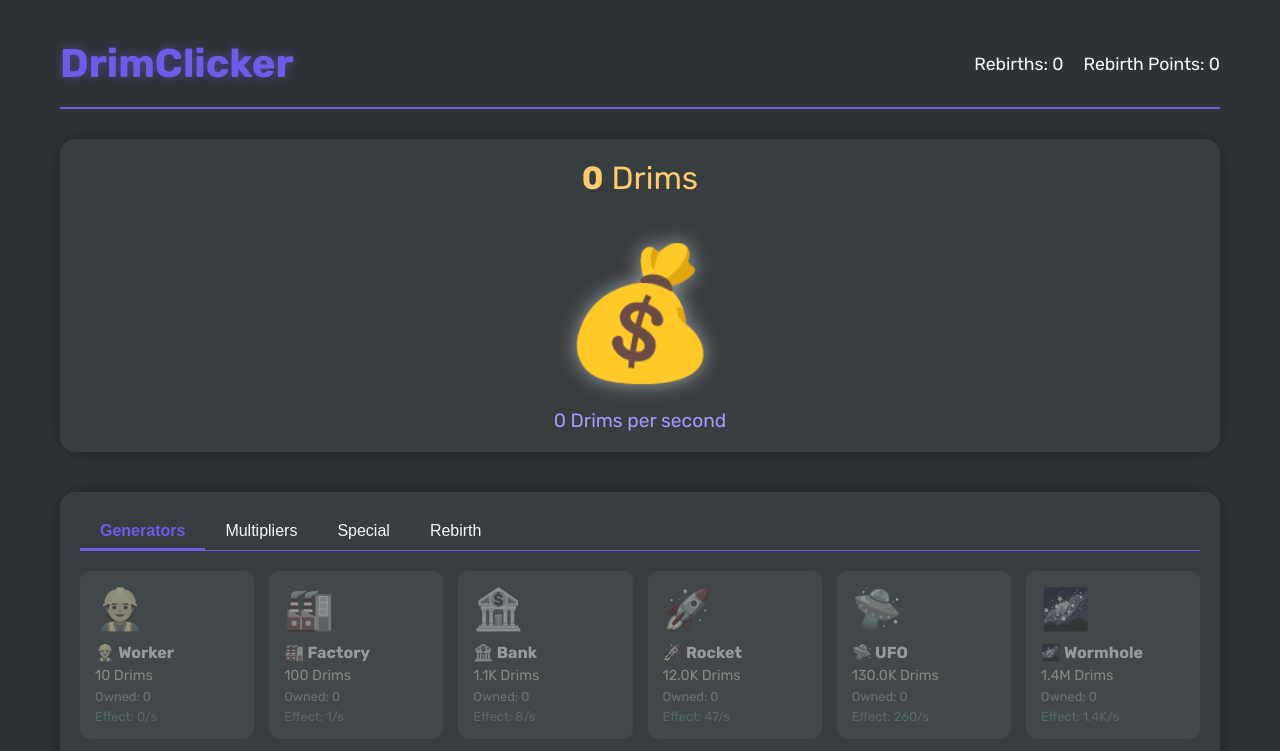
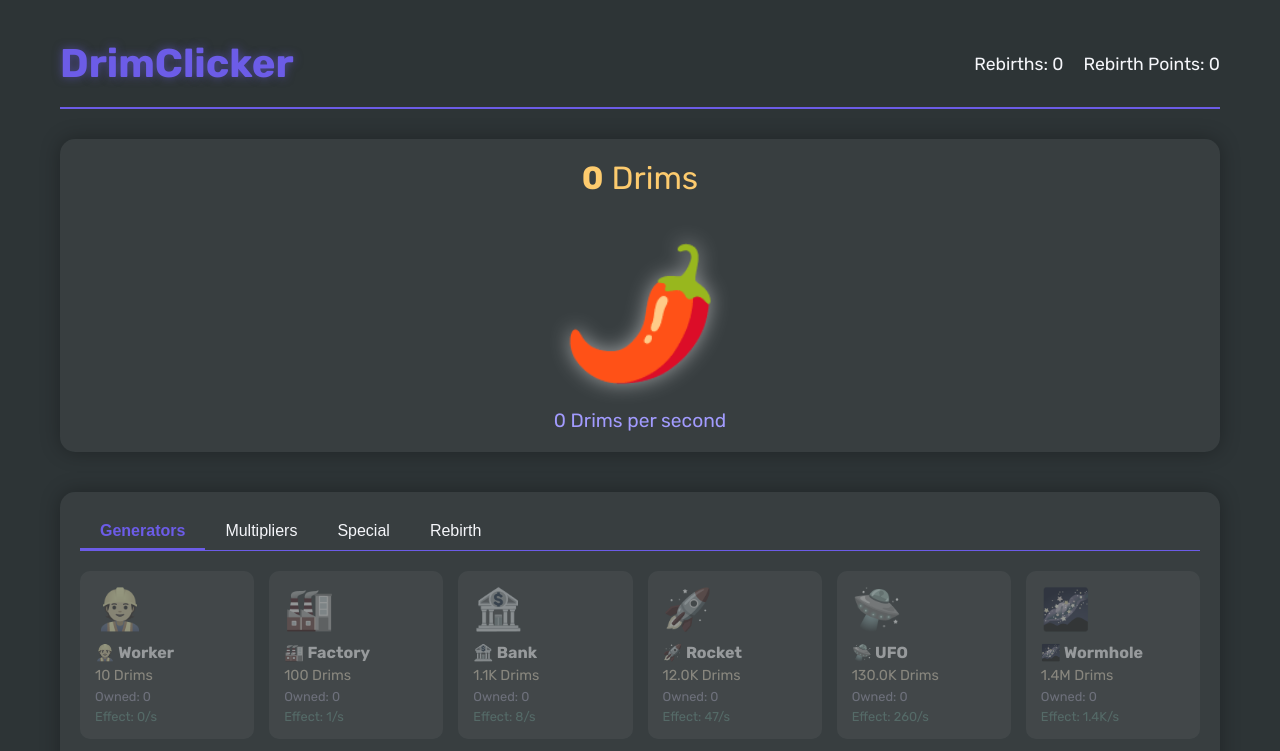
Before and after one commit to Zas2008/drimclicker, a plain HTML site: page index.html in a window 1280 px wide. Shown: the top 751 px of the page. Drawn offline with Linux system fonts and the light colour scheme.

Commit message:
Update index.html

```diff
--- a/index.html
+++ b/index.html
@@ -22,7 +22,7 @@
                 <div class="currency-display">
                     <span id="currency">0</span> Drims
                 </div>
-                <div id="click-emoji" class="click-emoji">💰</div>
+                <div id="click-emoji" class="click-emoji">🌶️</div>
                 <div class="dps-display">
                     <span id="dps">0</span> Drims per second
                 </div>
```
